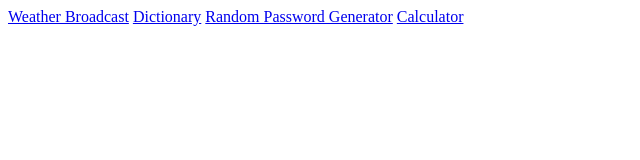
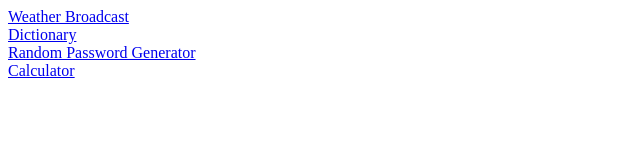
Before and after one commit to riyatripathi/Javascript-Mini-Projects, a plain HTML site: page index.html in a window 1280 px wide. Shown: the whole page, without its empty margins (0-640 px from the left). Drawn offline with Linux system fonts and the light colour scheme.

Commit message:
Update index.html

```diff
--- a/index.html
+++ b/index.html
@@ -7,9 +7,9 @@
 </head>
 <body>
 	<!--You can check the demo on this link =>  riyatripathi.github.io/Javascript-Mini-Projects -->
-	<a href="./files/weather.html">Weather Broadcast</a>
-	<a href="./files/dictionary.html">Dictionary</a>
-	<a href="./files/passport.html">Random Password Generator</a>
+	<a href="./files/weather.html">Weather Broadcast</a> <br>
+	<a href="./files/dictionary.html">Dictionary</a> <br>
+	<a href="./files/passport.html">Random Password Generator</a> <br>
 	<a href="./files/calculator.html">Calculator</a>
 
 </body>
```
